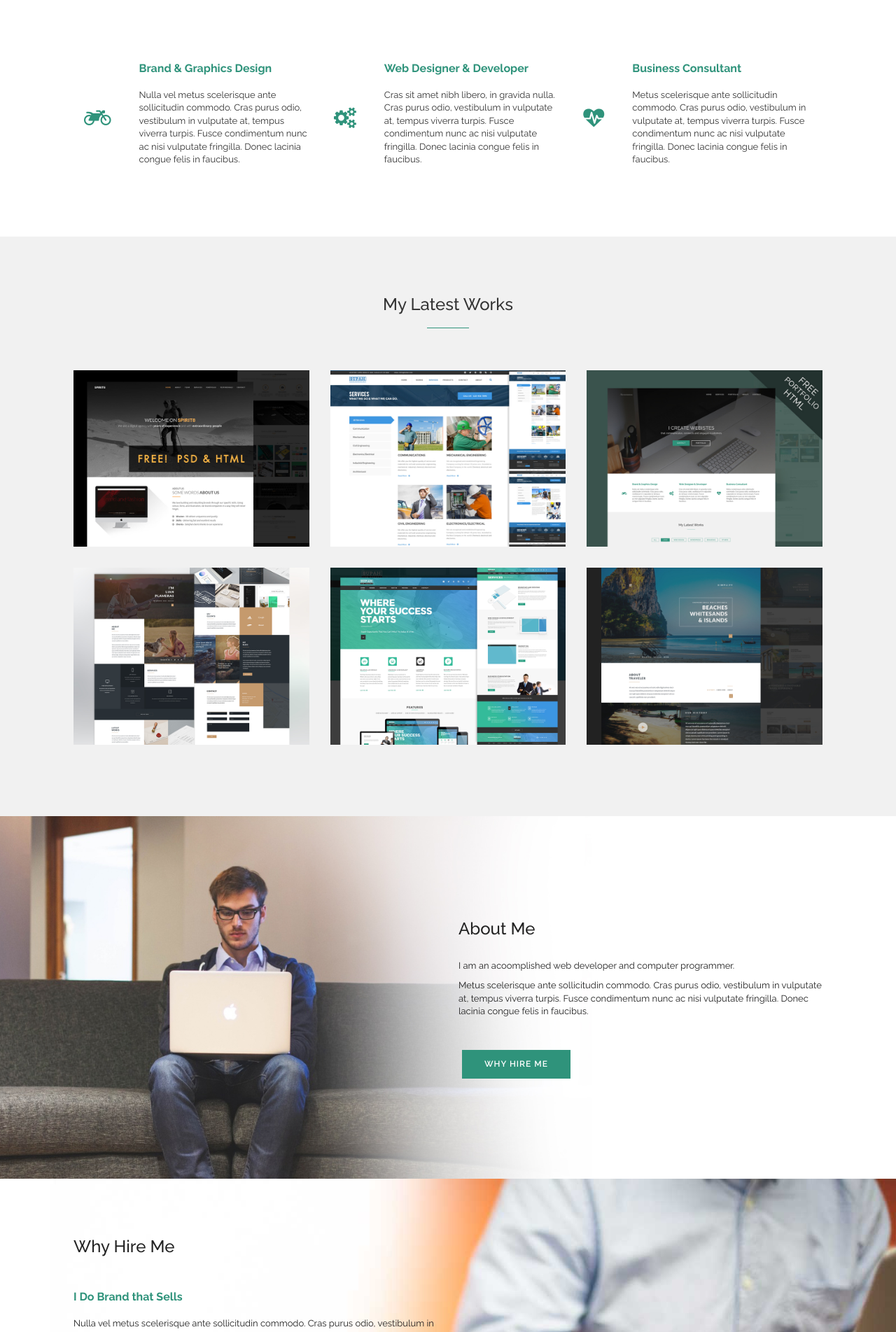
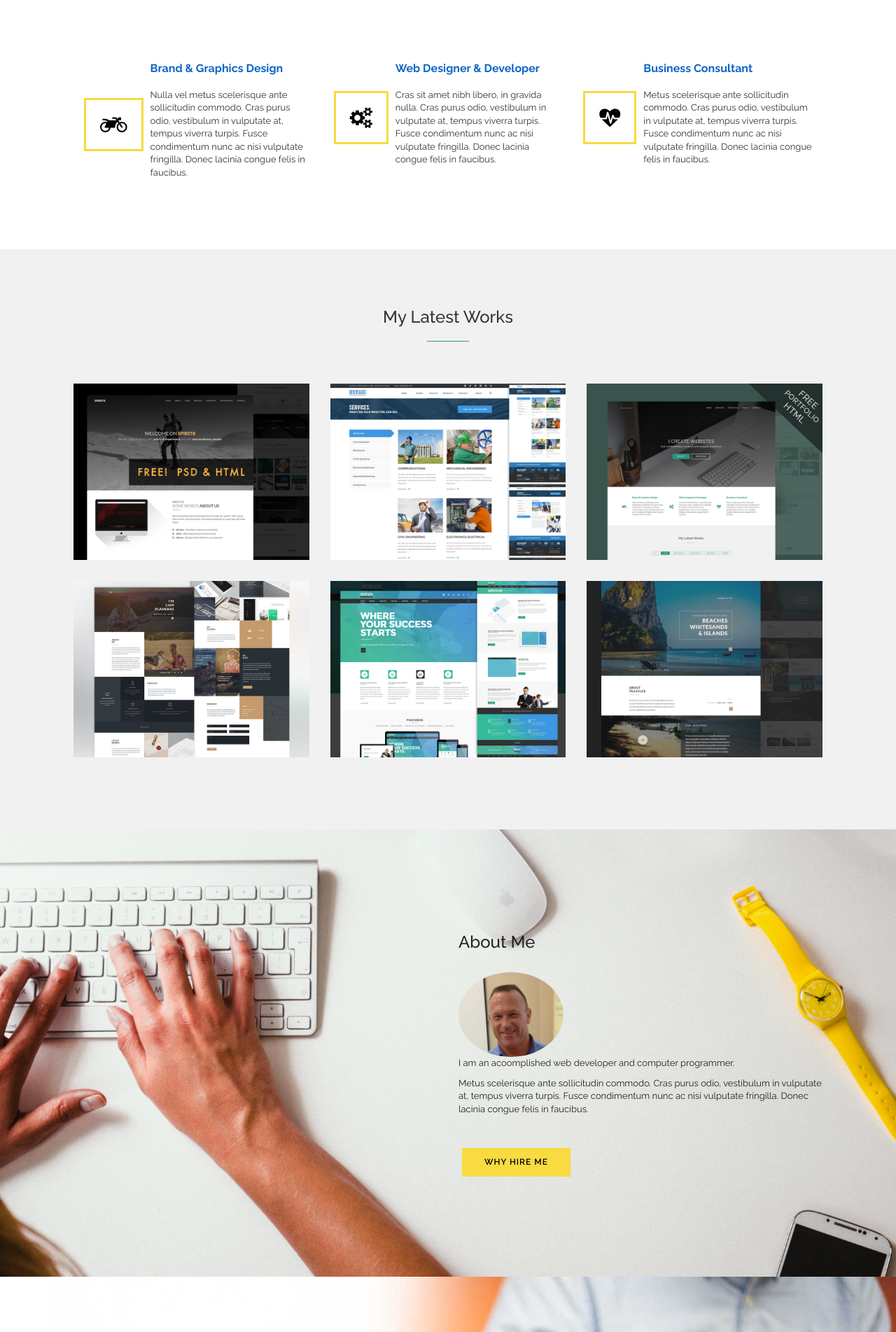
Before and after one commit to JRiepe/my-portfolio, a PHP site: page / in a window 1280 px wide. Shown: the part 662-2565 px from the top of the page at 70% size. Run offline with PHP 8.4, Linux system fonts and the light colour scheme; some libraries are stand-ins or nearby versions.

Commit message:
updated color scheme and added pics  left text alone for now

```diff
--- a/css/style.css
+++ b/css/style.css
@@ -26,7 +26,7 @@ h4 {
 	margin-bottom: 20px;
 	font-size: 16px;
 	font-weight: 700;
-	color: rgb(47, 147, 123);
+	color: #1166c5; /* rgb(47, 147, 123); */
 }
 p{
 	font-size: 13px;
@@ -38,7 +38,7 @@ a {
 }
 a:hover,
 a:focus{
-	color: #2F937B;
+	color: #F7DB40; /* #2F937B; */
 	text-decoration: none;
 }
 
@@ -56,7 +56,7 @@ a:focus{
 
 /* Home Style */
 #tf-home{
-	background: url(../img/01.jpg);
+	background: url(../img/21.jpg); /* 01.jpg*/
 	background-size: cover;
 	background-position: center;
 	background-attachment: fixed;
@@ -92,7 +92,7 @@ a:focus{
 #sticky {
     padding: 0.5ex;
     background-color: #333;
-    color: #fff;
+    color: #fff; /* #F7DB40 yellow */
     font-size: 2em;
     border-radius: 0.5ex;
 }
@@ -105,7 +105,7 @@ a:focus{
     padding: 1% 0;
 }
 #tf-menu.navbar-default .navbar-nav > li > a {
-	color: #C5C5C5;
+	color: #F7DB40; /* #C5C5C5; */
 	text-transform: uppercase;
 	font-size: 12px;
 	font-weight: 700;
@@ -114,12 +114,13 @@ a:focus{
 
 #tf-menu.navbar-default .navbar-nav > li > a:hover,
 #tf-menu.navbar-default .navbar-nav > li > a:focus {
-	color: #2F937B;
+	color: #ffffff; /* #2F937B; */
 	background-color: transparent;
 }
 
 .logo {
 	font-family: 'Playball', cursive;
+
 }
 
 #tf-service{
@@ -127,9 +128,14 @@ a:focus{
 }
 
 .media-left.media-middle i {
-	padding: 20px 30px 20px 0;
+	padding: 20px 20px 20px 20px;
 	font-size: 30px;
-	color: rgb(47, 147, 123);
+	color: #000000; /* rgb(47, 147, 123); */
+	border-style: solid;
+	border-width: 1;
+	border-color: #F7DB40;
+
+
 
 }
 
@@ -137,7 +143,7 @@ a:focus{
 	margin-bottom: 20px;
 	font-size: 16px;
 	font-weight: 700;
-	color: rgb(47, 147, 123);
+	color: #1166c5; /* rgb(47, 147, 123); */
 }
 
 #tf-portfolio{
@@ -159,7 +165,8 @@ a.btn {
 }
 button.btn.btn-primary.my-btn,
 a.btn.btn-primary.my-btn {
-	background: #2F937B;
+	background: #F7DB40; /* #2F937B; */
+	color: #000000;
 	border-color: transparent;
 	border-radius: 0px;
 	border-width: 2px;
@@ -172,7 +179,7 @@ a.btn.btn-primary.my-btn {
 button.btn.btn-primary.my-btn:hover,
 a.btn.btn-primary.my-btn:hover{
 	background: #FFFFFF;
-	color: #2F937B;
+	color: #000000;
 	border-color: transparent;
 }
 button.btn.btn-primary.my-btn.dark:hover,
@@ -221,7 +228,7 @@ ul.cat.list-inline li a:hover{
 .nopadding{ padding:  0;}
 
 #tf-about{
-	background: url(../img/07.jpg);
+	background: url(../img/27.jpg); /*07.jpg*/
 	background-size: cover;
 	background-position: center;
 	background-attachment: scroll;
@@ -265,7 +272,7 @@ ul.why-me li{
 form#contact {
 	padding: 5%;
 	background: #f1f1f1;
-	outline: 6px solid rgba(34, 34, 34, 0.08);
+	outline: 6px solid #222222; /* rgba(34, 34, 34, 0.08); */
 }
 
 #tf-contact input.form-control {
@@ -282,7 +289,7 @@ form#contact {
 	color: #555;
 	background-color: #FFF;
 	background-image: none;
-	border: 1px solid #FFF;
+	border: 1px solid #000000;
 	border-radius: 0;
 	border-top: 2px solid transparent;
 	-webkit-box-shadow: none;
@@ -293,7 +300,7 @@ form#contact {
 }
 #tf-contact .form-control:focus,
 #tf-contact .form-control:hover{
-	border-top: 2px solid #2F937B;
+	border-top: 2px solid #F7DB40;
 }
 nav#tf-footer {
 	background: #222222;
--- a/index.html
+++ b/index.html
@@ -53,7 +53,8 @@
                         <span class="icon-bar"></span>
                         <span class="icon-bar"></span>
                       </button>
-                      <a class="navbar-brand logo" href="index.html">Awesomeness</a>
+                      <img src="img/john-pic2.jpg"  class="img-circle" width="50x" height="40">
+                      <a class="navbar-brand logo" href="index.html">John D. Riepe</a>
                     </div>
 
                     <!-- Collect the nav links, forms, and other content for toggling -->
@@ -72,10 +73,10 @@
             <div class="container">
                 <div class="content">
                     <h1>I create websites</h1>
-                    <h3>that communicates, connects and engages customers</h3>
+                    <h3>that communicate, connect and engage customers</h3>
                     <br>
-                    <a href="#tf-contact" class="btn btn-primary my-btn">Contact</a>
-                    <a href="#tf-portfolio" class="btn btn-primary my-btn2">Portfolio</a>
+                    <a href="#tf-contact" class="btn btn-primary my-btn">Contact</a> <!-- btn */ -->
+                    <a href="#tf-portfolio" class="btn btn-primary my-btn">Portfolio</a>
                 </div>
             </div>
         </div>
@@ -176,6 +177,7 @@
                     <div class="col-md-6 col-md-offset-6">
                         <h3>About Me</h3>
                         <br>
+                        <img src="img/john-pic2.jpg"  class="img-circle" width="150px">
                         <p>I am an acoomplished web developer and computer programmer.</p>
                         <p>Metus scelerisque ante sollicitudin commodo. Cras purus odio, vestibulum in vulputate at, tempus viverra turpis. Fusce condimentum nunc ac nisi vulputate fringilla. Donec lacinia congue felis in faucibus.</p>
                         <br>
```
Also changed, not shown: img/27.jpg (added), img/john-pic.jpg (added), img/john-pic2.jpg (added), img/placeholder.png (added), 1 other file.
